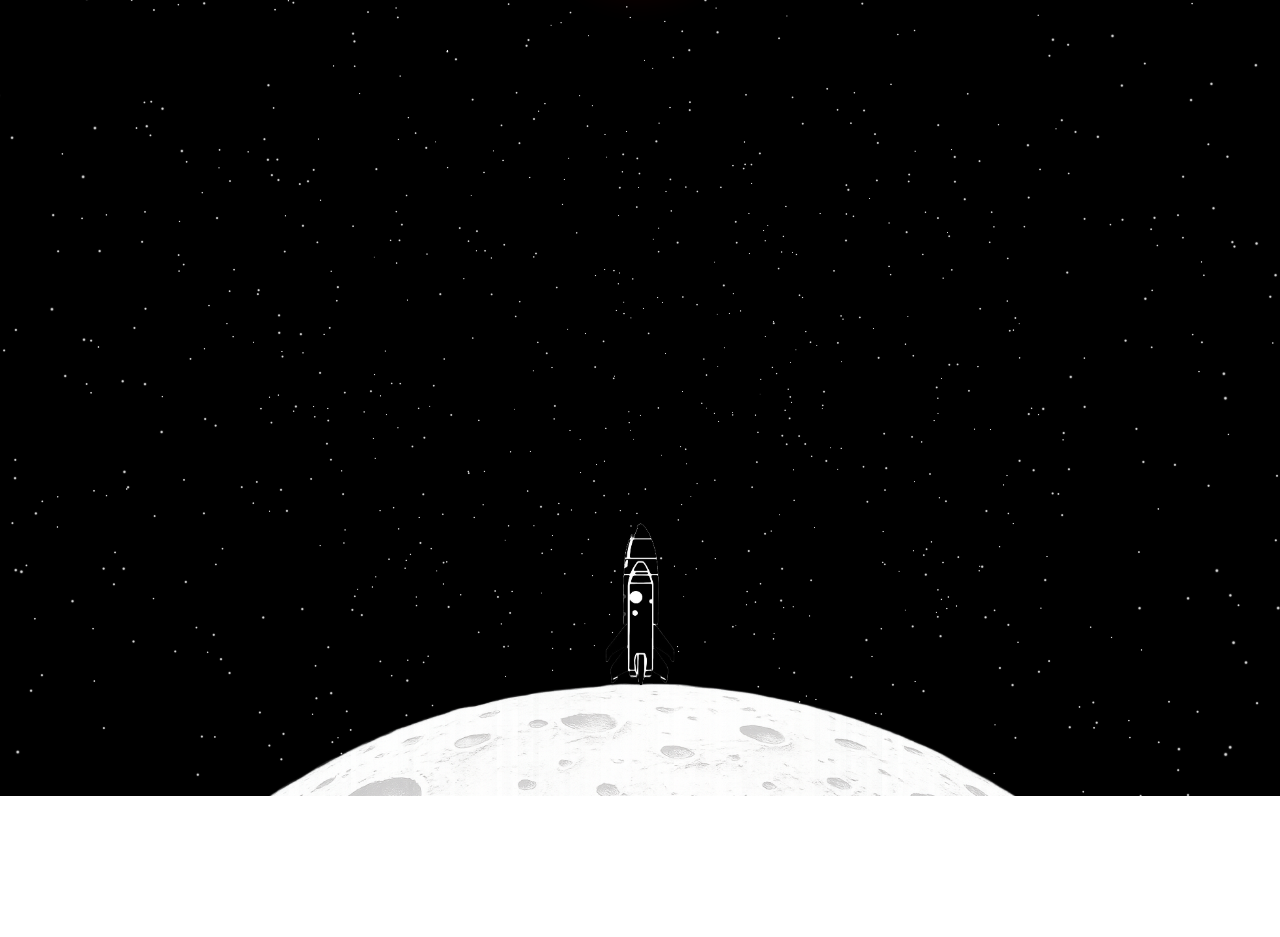
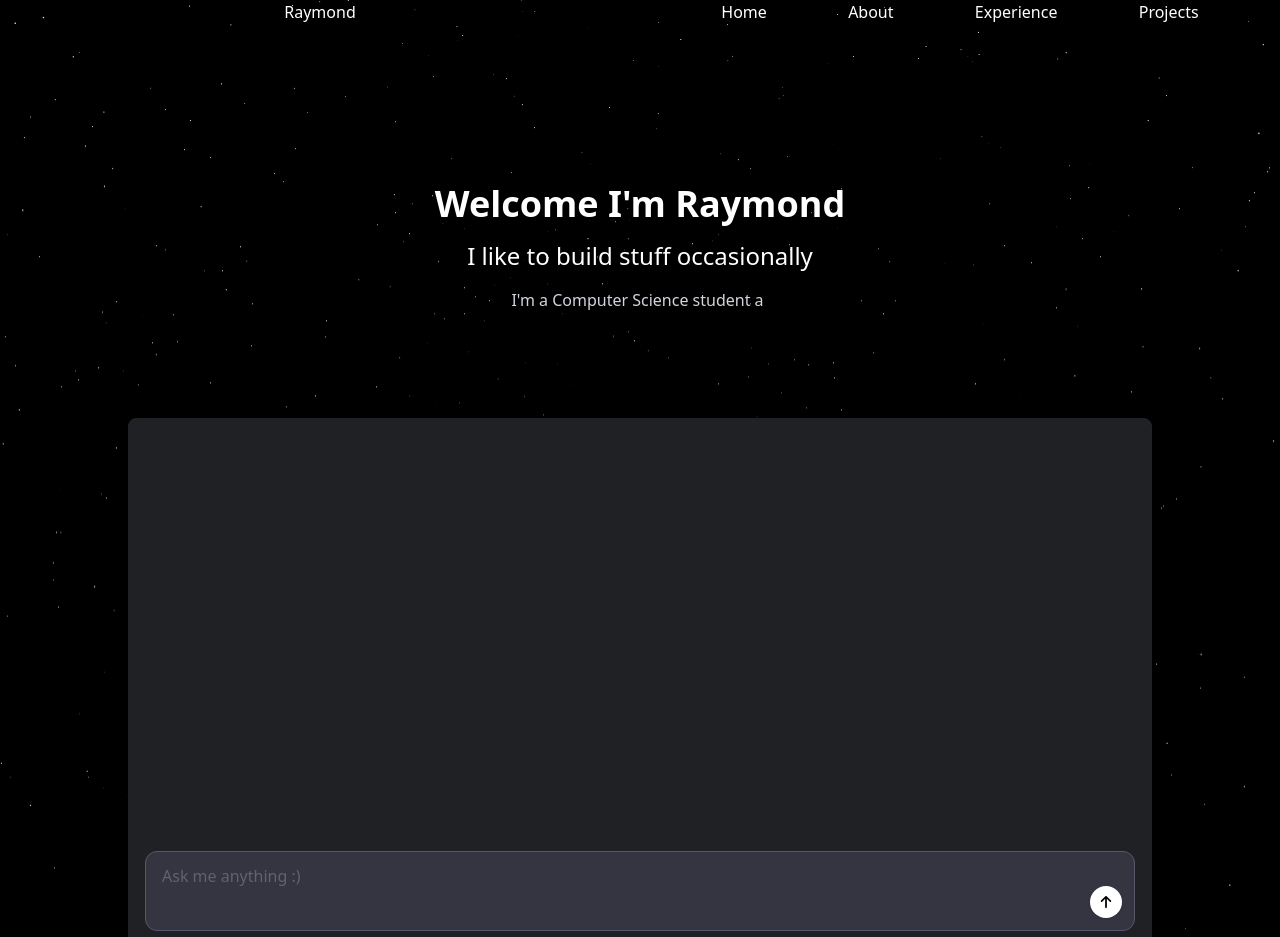
Before and after one commit to RaymondC-tech/portfolio, a Next.js app: page / in a window 1280 px wide. Shown: the top 937 px of the page. Before the commit the page ends 800 px from the top, so only its background shows below. Built offline with nearby package versions, Linux system fonts and the light colour scheme.

Commit message:
intro and home page done

```diff
--- a/src/app/globals.css
+++ b/src/app/globals.css
@@ -16,3 +16,20 @@
 .animate-flash {
     animation: blink 1.5s infinite;
 }
+
+/* Scrolling bar color*/
+.custom-scrollbar::-webkit-scrollbar {
+    width: 8px;
+  }
+
+  .custom-scrollbar::-webkit-scrollbar-thumb {
+    background-color: #555;  /* Color of scrollbar thumb */
+    border-radius: 8px;
+  }
+
+  .custom-scrollbar::-webkit-scrollbar-track {
+    background: transparent; /* Or use a dark background if needed */
+  }
+  .custom-scrollbar:hover::-webkit-scrollbar-thumb {
+    background-color: #888; /* Lighter gray when hovered */
+  }
--- a/src/app/page.tsx
+++ b/src/app/page.tsx
@@ -5,10 +5,11 @@ import {Chatbox, Button, TypingIntro, Navbar} from '@/components'
 import RocketIntro from '@/components/RocketIntro'
 
 export default function HomePage() {
-  const [showMainContent, setShowMainContent] = useState(false);
+  // const [showMainContent, setShowMainContent] = useState(false);
 
   return (
     <main className="relative min-h-screen">
+      {/*
               {!showMainContent ? (
                 <RocketIntro onComplete={() => setShowMainContent(true)} />
               ) : (
@@ -21,6 +22,15 @@ export default function HomePage() {
                   </div>
                 </>
               )}
+      */}
+      <>
+        <Navbar />
+        <div className="relative z-10">
+          <TypingIntro/>
+          <Chatbox/>
+          <Button/>
+        </div>
+      </>
     </main>
   )
 };
--- a/src/components/Button.tsx
+++ b/src/components/Button.tsx
@@ -2,7 +2,8 @@ import React from 'react'
 
 const Button = () => {
   return (
-    <button className = "bg-blue-500 text-white">
+    <button
+      className = "text-white hover:bg-red-700 bg-red z-30">
         Click Me
     </button>
   )
--- a/src/components/Chatbox.tsx
+++ b/src/components/Chatbox.tsx
@@ -1,10 +1,13 @@
 'use client'
 
 import React, { useState, useRef, useEffect } from 'react'
+import { FaArrowUp } from "react-icons/fa6";
+
 
 const Chatbox = () => {
-    const [messages, setMessages] = useState<{role: 'user' | 'ai', content: string }[]>([]); /* keeps list of chat messages, typsecript at the end */
-    const [input, setInput] = useState('')  //keeps track of what is in textbox
+    const [messages, setMessages] = useState<{role: 'user' | 'ai', content: string, isTyping?: boolean }[]>([]); /* keeps list of chat messages, typsecript at the end */
+    const [input, setInput] = useState('');  //keeps track of what is in textbox
+    const messagesEndRef = useRef<HTMLDivElement | null>(null);
 
     const handleSubmit = async (e: React.FormEvent) => {
         e.preventDefault();  //stops page from reloading after press enter on form
@@ -14,7 +17,11 @@ const Chatbox = () => {
         //Add user message
         const newMessages = [...messages, { role: 'user' as const, content: input }];
         setMessages(newMessages); //adds users message to the list
+
+        //and typing placeholder
+        setMessages((prev) => [...prev, {role: 'ai', content: "...", isTyping: true}])
         setInput('') //clears input box
+
 
         try {
             const res = await fetch("/api/ai", {
@@ -28,45 +35,94 @@ const Chatbox = () => {
             const data =  await res.json(); //reads data from server and parse into javascript objeect
             const aiMessage = data.response;
 
-            setMessages((prev) => [...prev, { role: 'ai', content: aiMessage}])
+            typeWriter(aiMessage, (chunk) => {
+                setMessages((prev) => [
+                    ...prev.slice(0, -1), //remove typing indicator,
+                    {role:  'ai', content: chunk}
+                ]);
+            });
+
 
         } catch (err) {
-            setMessages((prev) => [...prev, {role: 'ai', content: "Error"}])
+            console.error(err);
+            const aiFailedMessage = "Error, try again"
+            typeWriter(aiFailedMessage, (chunk) => {
+                setMessages((prev) => [
+                    ...prev.slice(0, -1), //remove typing indicator,
+                    {role:  'ai', content: chunk}
+                ]);
+            });
+
         }
-
-
-        // //Simulate AI responce
-        // const response = generateFakeReply(input);
-        // setTimeout(() => { //simuulate delay like real AI reply
-        //     setMessages((prev) => [...prev, { role: 'ai', content: response }]);
-        // }, 300); //adds fake response to list
     };
 
-    const generateFakeReply = (msg: string) => { //fake ai response for now
-        if (msg.toLowerCase().includes("experience")) return "Worked on your mom"
-        if (msg.toLowerCase().includes("hobbies")) return "your mama"
-        return "your mom"
+    const typeWriter = (text: string, callback: (chunk: string) => void, delay=20) => {
+        let index = 0
+        const type = () => {
+            if (index <= text.length) {
+                callback(text.slice(0, index));
+                index++;
+                setTimeout(type, delay);
+            }
+        };
+        type()
     };
 
+    useEffect(() => {
+        if (messagesEndRef.current) {
+            messagesEndRef.current.scrollIntoView({ behavior: 'smooth'})
+        }
+    }, [messages]);
+
   return (
-    <div className="w-full max-w-2xl mx-auto mt-10 p-4 border border-gray-300 rounded-lg bg-white shadow z-10">
-        <div className="h-64 overflow-y-auto space-y-2 mb-4 p-2 bg-gray-100 rounded">
+    <div className="w-full max-w-5xl mx-auto mt-10 p-4 border border-[#202124] rounded-lg bg-[#202124] shadow z-10">
+        <div className="h-64 overflow-y-auto space-y-2 mb-4 p-2 h-100 custom-scrollbar">
             {messages.map((m, i) => ( //m is message, i is index
                 <div key={i} className={`text-sm ${m.role === 'user' ? 'text-right' : 'text-left'}`}>
-                    <span className={`inline-block px-3 py-1 rounded ${m.role === 'user' ? 'bg-blue-200' : 'bg-gray-300'}`}>
-                        {m.content}
-                    </span>
+                    {m.isTyping ? (
+                        //dot animation
+                        <div className="flex space-x-1">
+                            <span className="w-2 h-2 bg-gray-300 rounded-full animate-bounce [animation-delay:.1s]"></span>
+                            <span className="w-2 h-2 bg-gray-300 rounded-full animate-bounce [animation-delay:.2s]"></span>
+                            <span className="w-2 h-2 bg-gray-300 rounded-full animate-bounce [animation-delay:.3s]"></span>
+                        </div>
+                    ): (
+                    <span
+                    className={`inline-block px-3 py-1 rounded ${m.role === 'user' ? 'bg-[#40414F] rounded-full ' : 'bg-[#202124]'}`}
+                    dangerouslySetInnerHTML={{ __html: m.content }}
+                    />
+
+                    )}
                 </div>
             ))}
+            <div ref={messagesEndRef} />
         </div>
-        <form onSubmit={handleSubmit} className="flex gap-2">
-            <input
-                type="text"
-                value={input} //keeps input synced with state
-                onChange={(e) => { setInput(e.target.value)} } //updates state when you
-                className="flex-1 border rounded px-3 py-2 text-black " placeholder="Ask me anything :)"
-            />
-            <button type="submit" className="bg-blue-500 text-white px-4 rounded"> Enter </button>
+        <form onSubmit={handleSubmit} className="w-full  " >
+            <div className="relative w-full  border border-[#565869] rounded-xl px-4 py-3 pr-12 bg-[#343541]">
+                <textarea
+                    value={input} //keeps input synced with state
+                    onChange={(e) => { setInput(e.target.value)} } //updates state when you
+                    onKeyDown={(e) => {
+                        if (e.key === 'Enter' && !e.shiftKey) {
+                            e.preventDefault();
+                            handleSubmit(e)
+                        }
+                    }}
+                    rows={2}
+                    className="w-full resize-none overflow-hidden bg-transparent text-[#8E8EA0] focus:outline-none"
+                    placeholder="Ask me anything :)"
+                    onInput={(e) => {
+                        e.currentTarget.style.height = 'auto';
+                        e.currentTarget.style.height = `${e.currentTarget.scrollHeight}px`
+                    }}
+                />
+                <button
+                    type="submit"
+                    className="absolute right-3 bottom-3 bg-white text-black w-8 h-8 rounded-full flex items-center justify-center text-sm shadow hover:shadow-md"
+                >
+                    <FaArrowUp />
+                </button>
+            </div>
         </form>
     </div>
     );
--- a/src/components/RocketIntro.tsx
+++ b/src/components/RocketIntro.tsx
@@ -13,8 +13,7 @@ export default function RocketIntro({ onComplete }: { onComplete: () => void }){
     const [launched, setLaunched] = useState(false)
     const [showContent, setShowContent] = useState(true) //for AnimatePresence to unmount
     const [showButton, setShowButton] = useState(true)
-    const [smokePuffs, setSmokePuffs] =  useState<{ id: number }[]>([]);
-    const [nextId, setNextId] = useState(0);
+
 
 
     const handleLaunch = () => {
@@ -80,13 +79,15 @@ export default function RocketIntro({ onComplete }: { onComplete: () => void }){
                 </div>
 
                 {/* Ground */}
-                <div className="absolute translate-y-75 w-full flex justify-center mb--100 translate-x-15">
+                <div className="absolute translate-y-70 flex justify-center translate-x-15">
+                    <div className="w-[1000px]">
                         <Image
                             src="/ground.png"
                             alt="ground"
                             width={1000}
                             height={1}
                         />
+                    </div>
                 </div>
                 <div className="absolute bottom-0 w-full h-1 bg-white z-30"/>
                     <>
--- a/src/components/TypingIntro.tsx
+++ b/src/components/TypingIntro.tsx
@@ -50,7 +50,7 @@ const TypingIntro = () => {
             <p className="max-w-xl mx-auto text-gray-300">{typedLines[2]}{(lineIndex === 2 || lineIndex === 3) && <Cursor />}</p>
             <div className={`flex justify-center transition-opacity duration-1000 ${showButton ? 'opacity-100': 'opacity-0'}`}>
                 <a href="mailto:raymondch49@gmail.com" className="flex items-center">
-                    <button className="flex items-center gap-2 px-4 py-2 border-white border-4 rounded">
+                    <button className="flex items-center gap-2 px-4 py-2 border-white border-4 rounded hover:bg-gray-700">
                         <IoMdMail/>
                         Lets connect!
                     </button>
--- a/src/lib/formatPrompt.ts
+++ /dev/null
@@ -1,5 +0,0 @@
-import userContext from './userBio'
-
-export function formatPrompt(userMessage: string): string {
-    return `${userContext} \n Current question: `
-}
```
Lines whose indentation alone changed are shown as unchanged.
